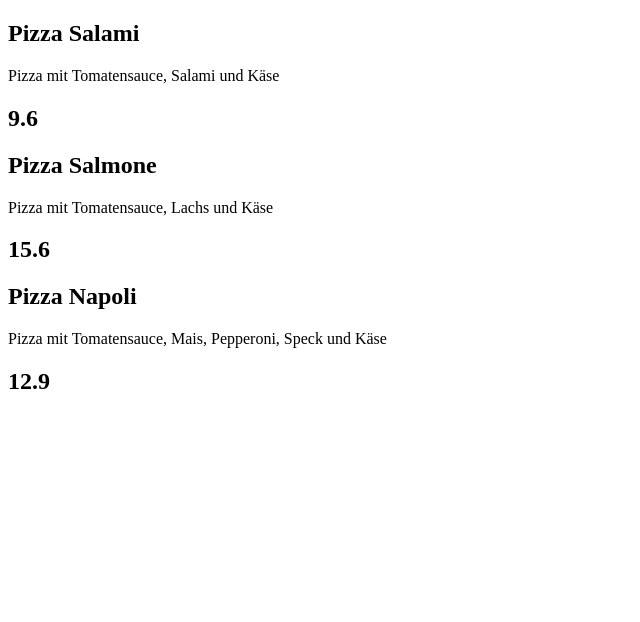
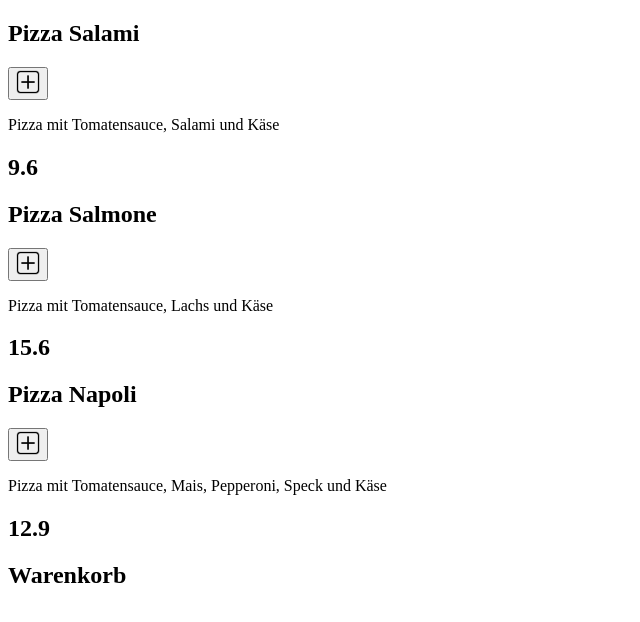
Before and after one commit to lenaraff/bestellando, a plain HTML site: page index.html in a window 1280 px wide. Shown: the whole page, without its empty margins (0-640 px from the left). Drawn offline with Linux system fonts and the light colour scheme.

Commit message:
add shoppingBasket

```diff
--- a/index.html
+++ b/index.html
@@ -10,9 +10,10 @@
 
 <body onload="init()">
     <div id = "menuArea">
-        <button></button>
+
     </div>
     <div id="shoppingBasket">
+        <h2>Warenkorb</h2>
     </div>
 </body>
 
--- a/script.js
+++ b/script.js
@@ -21,10 +21,17 @@ let articles = [
 function init(){
     document.getElementById('menuArea').innerHTML = ``; //clear menuArea
     for (let i = 0; i < articles.length; i++){
-        document.getElementById('menuArea').innerHTML += `<div id="oneArticle">
-        <h2 id="nameOfArticle">${articles[i].name}</h2>
-        <p id="descriptionOfArticle">${articles[i].description}</p>
-        <h2 id="priceOfArticle">${articles[i].price}</h2>
+        document.getElementById('menuArea').innerHTML += `<div>
+        <h2>${articles[i].name}</h2>
+        <button onclick="addToShoppingBasket(${i})" class="small-btn"><img src="/img/plus.png" alt="plus"></button>
+        <p>${articles[i].description}</p>
+        <h2>${articles[i].price}</h2>
     </div>`
     };
 }
+function addToShoppingBasket(i){
+    document.getElementById('shoppingBasket').innerHTML += `<div>
+    <h2>${articles[i].name}</h2>
+    <h2>${articles[i].price}</h2>
+</div>`
+}
--- a/style.css
+++ b/style.css
@@ -0,0 +1,3 @@
+.small-btn img{
+    width: 24px;
+}
```
Also changed, not shown: img/plus.png (added).
